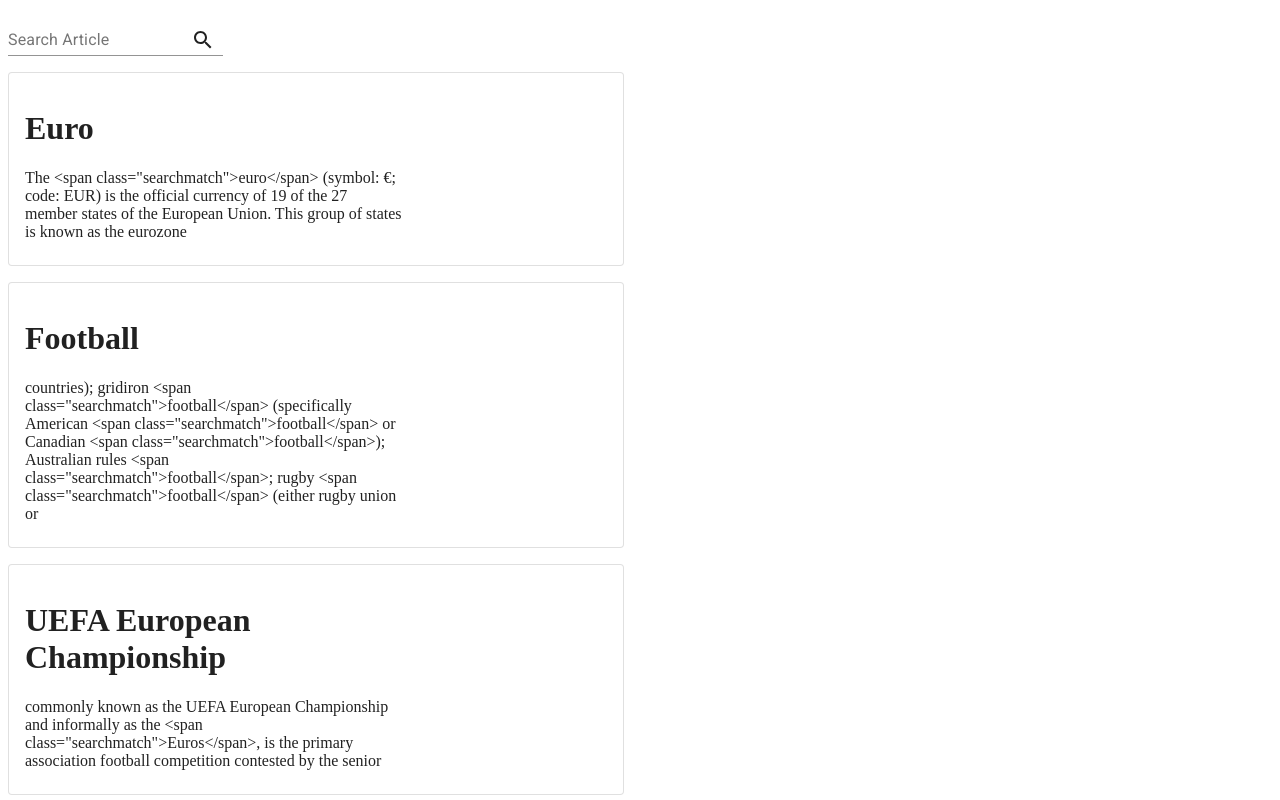
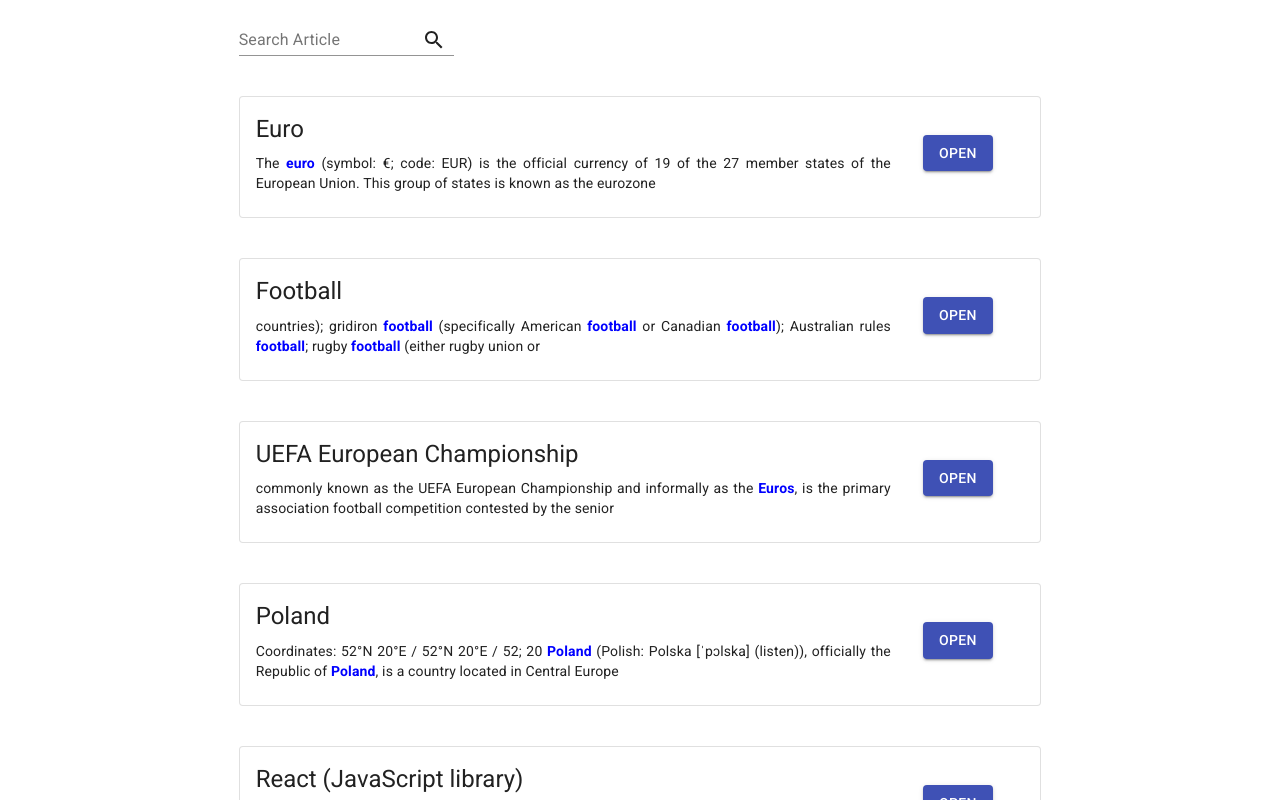
Before and after one commit to Qba3012/react-upskill-project, a React (Create React App) app: page / in a window 1280 px wide. Shown: the top 800 px of the page. Built offline with nearby package versions, Linux system fonts and the light colour scheme.

Commit message:
Add article button link and search logic

```diff
--- a/src/App.jsx
+++ b/src/App.jsx
@@ -1,9 +1,10 @@
-import ArticleSearchContainer from './ArticleSearch/ArticleSearchContainer';
+import { Grid } from "@material-ui/core";
+import ArticleSearchContainer from "./ArticleSearch/ArticleSearchContainer";
 
 export const App = () => (
-    <div className="App">
-        <ArticleSearchContainer />
-    </div>
+  <Grid container justify="center">
+    <ArticleSearchContainer />
+  </Grid>
 );
 
 export default App;
--- /dev/null
+++ b/src/ArticleSearch/Article.css
@@ -0,0 +1,4 @@
+.searchmatch {
+    font-weight: 700;
+    color: blue;
+}
--- a/src/ArticleSearch/Article.jsx
+++ b/src/ArticleSearch/Article.jsx
@@ -1,15 +1,34 @@
-import React from 'react';
-import { Card, CardContent, Grid } from '@material-ui/core';
+import React from "react";
+import classes from "./Article.css";
+import { Card, CardContent, Grid, Typography } from "@material-ui/core";
+import ArticleButtonLink from "./ArticleButtonLink";
 
-const Article = ({title, snippet}) => {
+const Article = ({ title, snippet, url }) => {
   return (
-        <Grid container item xs={12} md={12}>
+    <Grid item xs={12}>
       <Card variant="outlined">
-                <Grid item xs={8} md={8}>
+        <Grid container alignItems="center">
+          <Grid item xs={12} sm={9} md={10}>
             <CardContent>
-                        <h1>{title}</h1>
-                        <div>{snippet}</div>
+              <Typography variant="h5" gutterBottom>
+                {title}
+              </Typography>
+              <Typography
+                align="justify"
+                variant="body2"
+                dangerouslySetInnerHTML={{ __html: snippet }}
+              />
+              {/* <Typography
+                  align="justify"
+                  variant="body2"
+                >{snippet}</Typography> */}
             </CardContent>
+          </Grid>
+          <Grid item xs={12} sm={3} md={2}>
+            <CardContent>
+              <ArticleButtonLink url={url} label="Open" />
+            </CardContent>
+          </Grid>
         </Grid>
       </Card>
     </Grid>
--- /dev/null
+++ b/src/ArticleSearch/ArticleButtonLink.jsx
@@ -0,0 +1,11 @@
+import { Button } from "@material-ui/core";
+
+const ArticleButtonLink = ({ url, label }) => {
+  return (
+    <Button variant="contained" color="primary" href={url} target="_blank">
+      {label}
+    </Button>
+  );
+};
+
+export default ArticleButtonLink;
--- a/src/ArticleSearch/ArticleSearchBar.jsx
+++ b/src/ArticleSearch/ArticleSearchBar.jsx
@@ -1,19 +1,26 @@
-import React from 'react';
-import { Grid, InputAdornment, TextField } from '@material-ui/core';
-import { Search } from '@material-ui/icons';
+import React from "react";
+import { Grid, InputAdornment, TextField } from "@material-ui/core";
+import { Search } from "@material-ui/icons";
 
-function ArticleSearchBar() {
+function ArticleSearchBar({ onSearchTitleChange, onBlurHandler, searchText }) {
+  const inputChangeHandler = (event) => {
+    onSearchTitleChange(event.target.value);
+  };
+
   return (
-        <Grid item xs={12} md={12}>
+    <Grid item xs={12}>
       <TextField
         label="Search Article"
+        value={searchText}
+        onChange={inputChangeHandler}
+        onBlur={onBlurHandler}
         size={"medium"}
         InputProps={{
           endAdornment: (
             <InputAdornment position="start">
               <Search />
             </InputAdornment>
-                    )
+          ),
         }}
       />
     </Grid>
--- a/src/ArticleSearch/ArticleSearchContainer.jsx
+++ b/src/ArticleSearch/ArticleSearchContainer.jsx
@@ -1,17 +1,57 @@
-import React from 'react';
-import ArticleSearchBar from './ArticleSearchBar';
-import Article from './Article';
-import { articles } from './resources/Articles';
-import { Grid } from '@material-ui/core';
+import React, { useEffect, useState } from "react";
+import ArticleSearchBar from "./ArticleSearchBar";
+import { articles } from "./resources/Articles";
+import { Grid, Typography } from "@material-ui/core";
+import ArticlesList from "./ArticlesList";
 
-const ArticleSearchContainer = () => (
-    <Grid container spacing={2} item xs={6} md={6}>
-        <ArticleSearchBar />
-        {articles.map((article) => (
-            <Article title={article.title} snippet={article.snippet} />
-        ))}
+const ArticleSearchContainer = () => {
+  const [searchInput, setSearchInput] = useState("");
+  const [displayArticles, setDisplayArticles] = useState(articles);
+
+  const filterArticles = (searchTitle) => {
+    const searchPhrase = searchTitle.trim().toLowerCase();
+    if (searchPhrase === "") {
+      return [];
+    } else {
+      return articles.filter((article) =>
+        article.title.toLowerCase().includes(searchPhrase)
+      );
+    }
+  };
+
+  const resetArticlesList = () => {
+    if (searchInput.trim() === "") {
+      setSearchInput("");
+      setDisplayArticles(articles);
+    }
+  };
+
+  useEffect(() => {
+    if (searchInput !== "") {
+      const filteredArticles = filterArticles(searchInput);
+      const displayArticlesJSON = JSON.stringify(displayArticles);
+      const filteredArticlesJSON = JSON.stringify(filteredArticles);
+      if (displayArticlesJSON !== filteredArticlesJSON) {
+        setDisplayArticles(filteredArticles);
+      }
+    }
+    const displayArticlesJSON = JSON.stringify(displayArticles);
+  }, [searchInput, displayArticles]);
+
+  return (
+    <Grid item container xs={10} md={8} spacing={5}>
+      <ArticleSearchBar
+        searchText={searchInput}
+        onSearchTitleChange={setSearchInput}
+        onBlurHandler={resetArticlesList}
+      />
+      {displayArticles.length === 0 && (
+        <Typography variant="h6">No articles found</Typography>
+      )}
+      <ArticlesList articles={displayArticles} />
     </Grid>
-);
+  );
+};
 
 ArticleSearchContainer.propTypes = {};
 
--- /dev/null
+++ b/src/ArticleSearch/ArticlesList.jsx
@@ -0,0 +1,19 @@
+import { memo } from "react";
+import Article from "./Article";
+
+const ArticlesList = ({ articles }) => {
+  return (
+    <>
+      {articles.map((article) => (
+        <Article
+          key={article.pageid}
+          title={article.title}
+          snippet={article.snippet}
+          url={article.url}
+        />
+      ))}
+    </>
+  );
+};
+
+export default memo(ArticlesList);
```
Lines whose indentation alone changed are shown as unchanged.
